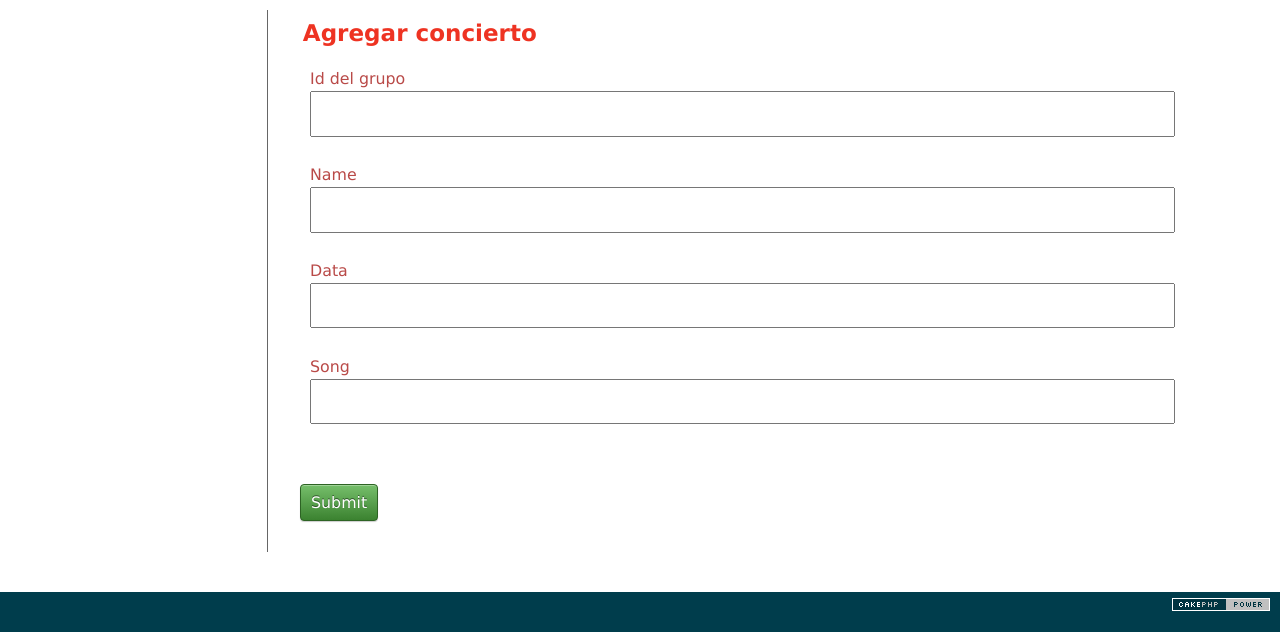
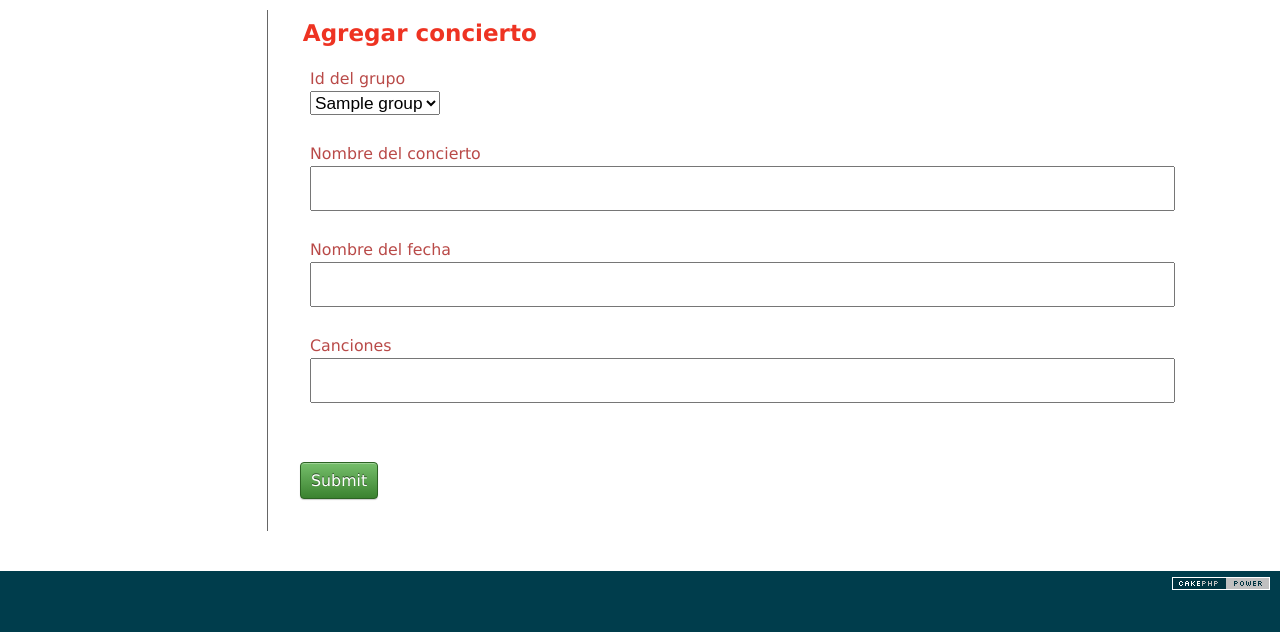
Before and after one commit to deldan/songschords, a CakePHP app: the page made by app/View/Concerts/create_concert.ctp in a window 1280 px wide. Shown: the part 47-679 px from the top of the page. Run offline with PHP 8.4 and a stand-in for CakePHP, Linux system fonts and the light colour scheme; the template is opened without the code that fills it: most values are stand-ins (such as "Sample title", 1, 10 or a date in 2020); form fields are guessed from the names that the template uses; data that the repository does not hold is empty; some libraries are stand-ins or nearby versions.

Commit message:
Agregar concierto

```diff
--- a/app/View/Concerts/create_concert.ctp
+++ b/app/View/Concerts/create_concert.ctp
@@ -2,11 +2,27 @@
 <?php echo $this->Form->create('Concert');?>
 	<fieldset>
 		<legend><?php echo __('Agregar concierto'); ?></legend>
+
+
+
+		<div class="input select">
+			<label for="ConcertGroupId">Id del grupo</label>
+			<select name="data[Concert][group_id]" id="ConcertGroupId">
+				<?php
+					foreach($groups as $group){
+						echo '<option value="'.$group['groups']['id'].'">'.$group['groups']['name'].'</option>';
+					}
+				?>
+
+			</select>
+		</div>
+
+
+
 	<?php
-		echo $this->Form->input('group_id',array('label' => __('Id del grupo')));
-		echo $this->Form->input('name');
-		echo $this->Form->input('data');
-		echo $this->Form->input('Song');
+		echo $this->Form->input('name', array('label' => __('Nombre del concierto')));
+		echo $this->Form->input('data', array('label' => __('Nombre del fecha')));
+		echo $this->Form->input('Song', array('label' => __('Canciones')));
 	?>
 	</fieldset>
 <?php echo $this->Form->end(__('Submit'));?>
```
Also changed, not shown: app/Controller/ConcertsController.php (+19 -3 lines), app/Model/Group.php (+18 -0 lines), app/View/Concerts/index.ctp (+0 -10 lines).
